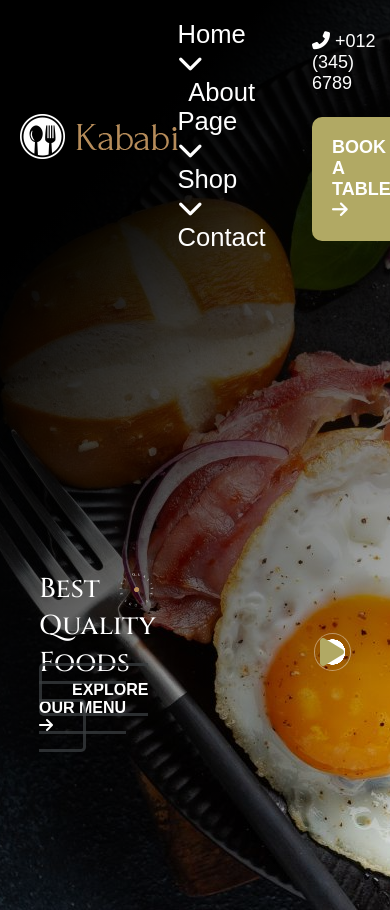
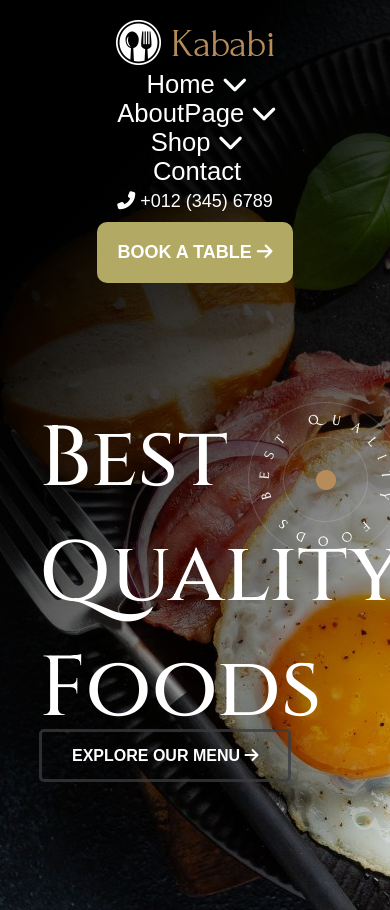
Before and after one commit to Nimarho/Kabibi-food, a website: page index.html in a window 390 px wide. Shown: the top 910 px of the page. Drawn offline with Linux system fonts and the light colour scheme.

Commit message:
fin header 13 10

```diff
--- a/ressources/CSS/main.scss
+++ b/ressources/CSS/main.scss
@@ -15,6 +15,8 @@ header{
     .block__top-bar{
         width: 100vw;
         padding-top: 20px;
+        display: flex;
+        flex-wrap: wrap;
         .block__top-logo{
             width: 50vw;
             display: flex;
@@ -74,14 +76,14 @@ header{
             width: 30vw;
             position: relative;
             p{
-                font-size: 7vw;
+                font-size: 150px;
                 font-family: 'Cinzel', serif;
             }
             img{
                 position: absolute;
                 top: 0;
                 right: 0;
-                width: 10vw;
+
             }
             a{
                 text-decoration: none;
@@ -98,19 +100,87 @@ header{
             border-radius: 100%;
             background: rgb(255,255,255);
             background: radial-gradient(circle, rgba(255,255,255,1) 50%, rgba(255,255,255,0) 51%);
-            // padding: 50px;
             text-align: center;
-            width: 9.6vw;
-            height: 9.6vw;
+            width: 200px;
+            height: 200px;
             border: 1px solid #ffffff65;
             i{
                 color:$activeLinkColor;
             }
         }
     }
+    @media (min-width: 430px) and (max-width: 1080px){
+        .block__top-bar{
+            .block__top-logo{
+                width: 70vw;
+                nav{
+                    width: 50vw;
+                }
+            }
+            .link__contact{
+                justify-content: center;
+                gap: 10px;
+            }
+        }
+        .block__banner{
+            height: 680px;
+            .block__explor{
+                width: 600px;
+                p{
+                    font-size: 100px;
+                }
+            }
+            .block__big-play-button{
 
+            }
+        }
+    }
 
-
+    @media (max-width: 430px){
+        .block__top-bar{
+            flex-direction: column;
+            justify-content: center;
+            align-items: center;
+            gap: 5px;
+            .block__top-logo{
+                width: 100vw;
+                justify-content: space-around;
+                flex-direction: column;
+                margin: 0;
+                gap: 5px;
+                nav{
+                    flex-wrap: nowrap;
+                    ul{
+                        width: 160px;
+                    }
+                }
+            }
+            .link__contact{
+                width: 100vw;
+                flex-direction: column;
+                gap: 10px;
+                .link__book{
+                    margin-right: 0;
+                }
+            }
+        }
+        .block__banner{
+            height: 600px;
+            .block__explor{
+                width: 100vw;
+                p{
+                    font-size: 85px;
+                    z-index: 3;
+                }
+                img{
+                    z-index: 1;
+                }
+            }
+            .block__big-play-button{
+                display: none;
+            }
+        }
+    }
 }
 
 .text__couleur-verte{
```
Also changed, not shown: ressources/CSS/style.css.
